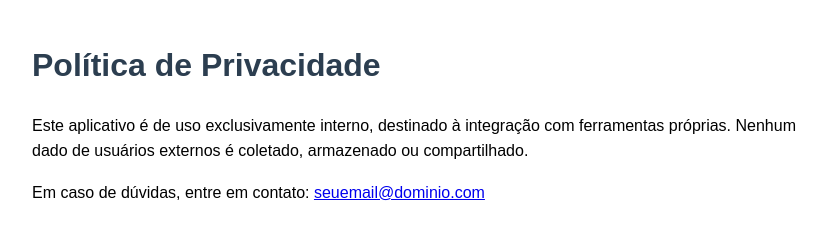
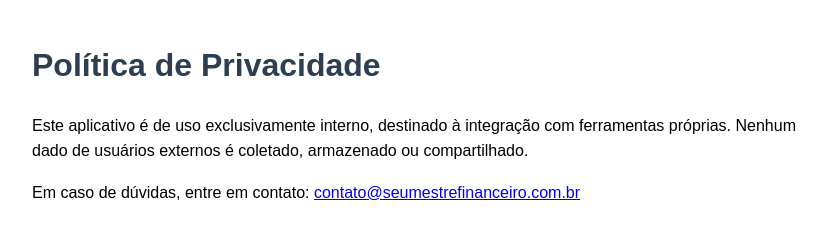
Before and after one commit to hrdeabreu/privacy-policy, a plain HTML site: page index.html in a window 1280 px wide. Shown: the whole page, without its empty margins (8-834 px from the left). Drawn offline with Linux system fonts and the light colour scheme.

Commit message:
Update index.html

```diff
--- a/index.html
+++ b/index.html
@@ -16,7 +16,7 @@
     Nenhum dado de usuários externos é coletado, armazenado ou compartilhado.
   </p>
   <p>
-    Em caso de dúvidas, entre em contato: <a href="mailto:seuemail@dominio.com">seuemail@dominio.com</a>
+    Em caso de dúvidas, entre em contato: <a href="mailto:contato@seumestrefinanceiro.com.br">contato@seumestrefinanceiro.com.br</a>
   </p>
 </body>
 </html>
```
